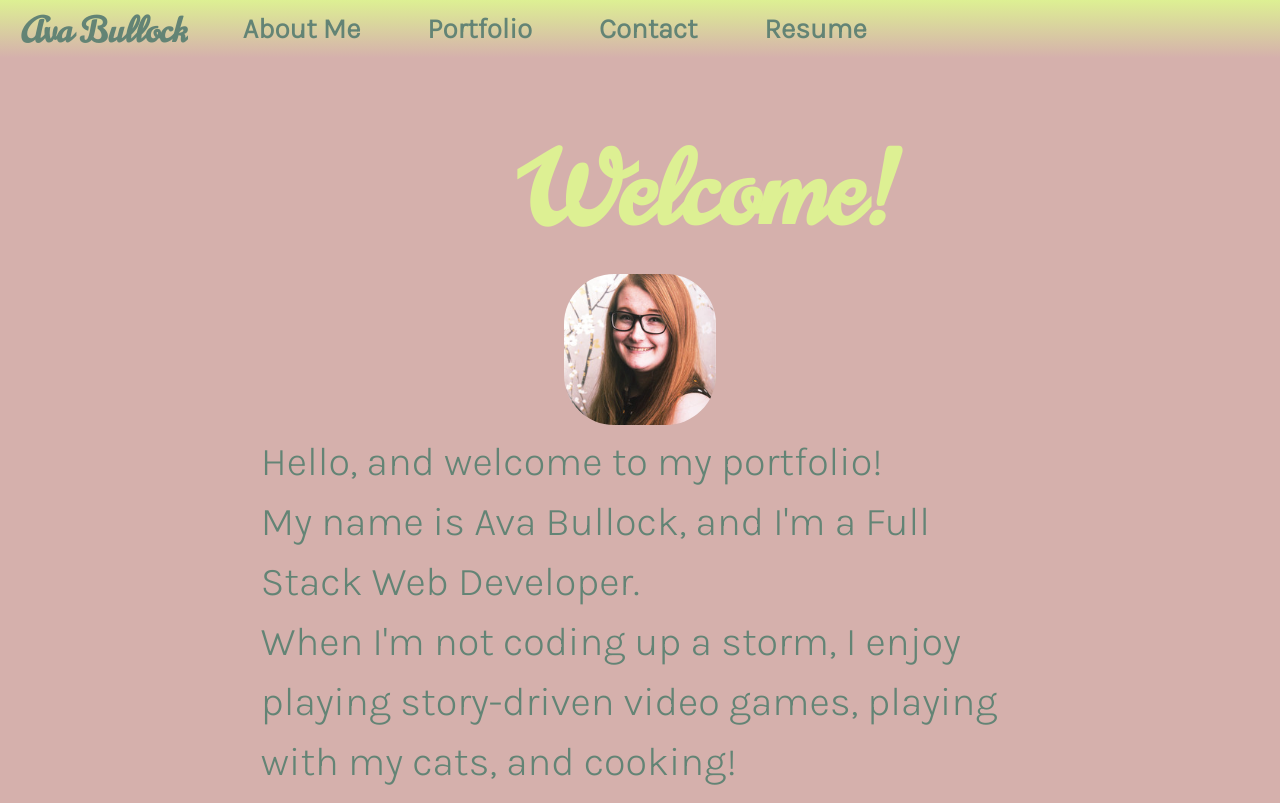
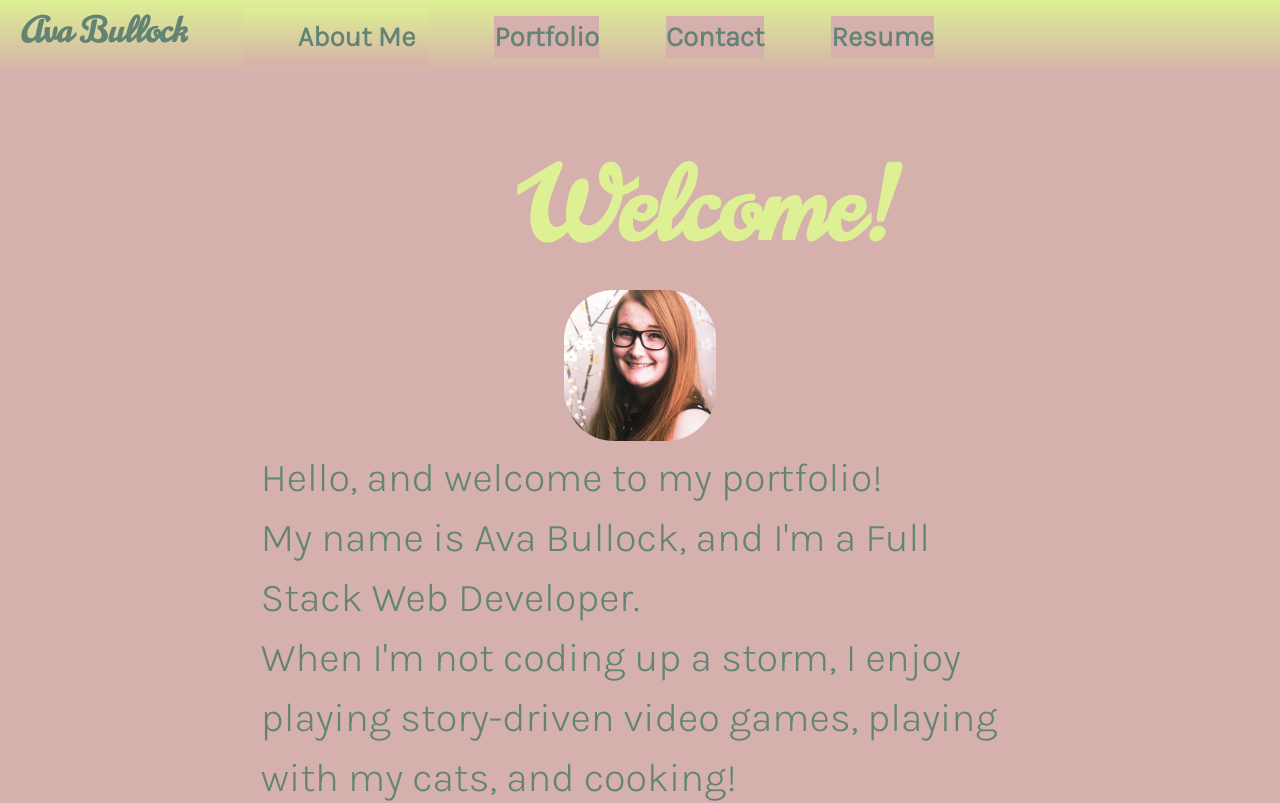
Before and after one commit to avamariee/portfolio-REACT, a React (Create React App) app: page / in a window 1280 px wide. Shown: the top 803 px of the page. Built offline with nearby package versions, Linux system fonts and the light colour scheme.

Commit message:
used navitems.map to map over the array and used console.log to show which item is being clicked on the navbar

```diff
--- a/src/components/Nav/index.js
+++ b/src/components/Nav/index.js
@@ -17,8 +17,13 @@ function Nav() {
         }
     ]
 
+    function itemSelected(name){
+        console.log(`${name} clicked`)
+    }
+
 
     return (
+
         <nav className="navbar" role="navigation">
 
             <div className="navbar-brand">
@@ -28,18 +33,33 @@ function Nav() {
 
             <div className="navbar-menu grad">
                 <div className="navbar-start">
+                  <li className="navbar-item grad">
                         <a className="navbar-item grad" href="/">
                             About Me
                       </a>
+                  </li>
+                  {navItems.map((item) => (
+                      <li
+                      className="navbar-item grad"
+                      key={item.name}
+                      >
+                          <span onClick={() => itemSelected(item.name)}>
+                              {item.name}
+                          </span>
+                      </li>
+                  ))}
+
+                    {/* <li className="navbar-item grad">
                         <a className="navbar-item grad" href="#portfolio">
                             Portfolio
                       </a>
+                    </li>
                     <a className="navbar-item grad" href="#contact">
                         Contact
                   </a>
                     <a className="navbar-item grad" href="#resume">
                         Resume
-                  </a>
+                  </a> */}
 
                 </div>
             </div>
```
Lines whose indentation alone changed are shown as unchanged.
